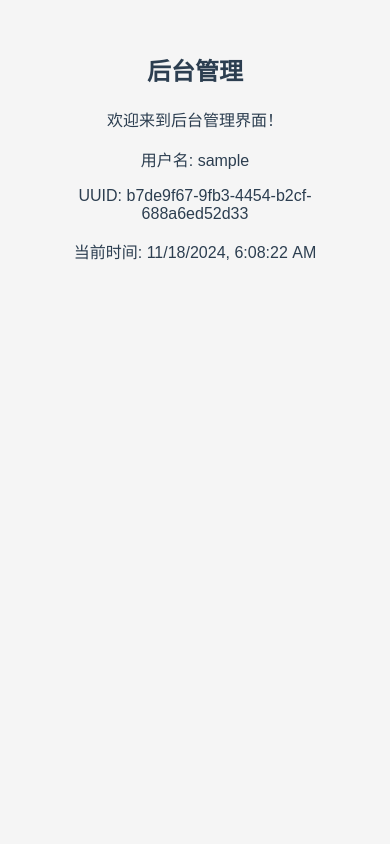
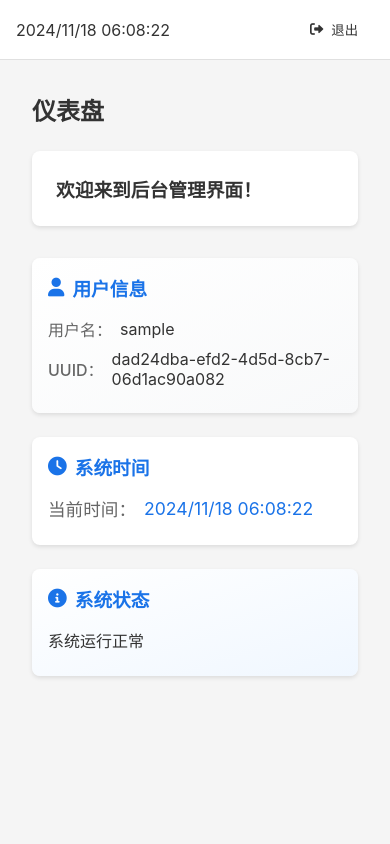
Before and after one commit to MooreFoss/SocialNetSpyder, a Node server app: page /manage in a window 390 px wide. Run offline with Node 20, Linux system fonts and the light colour scheme; the visitor is signed in with stand-in values (Sample User, id 1); style sheets or scripts are compiled from the project's sources; some libraries are stand-ins or nearby versions.

Commit message:
添加注销路由，更新管理页面样式和功能

```diff
--- a/app.js
+++ b/app.js
@@ -6,8 +6,9 @@ const logger = require('morgan');
 const connectDB = require('./config/db'); // 导入数据库连接文件
 
 const indexRouter = require('./routes/index');
-const loginRouter = require('./routes/login'); // 引用新的 login.js 路由文件
-const manageRouter = require('./routes/manage'); // 引用新的 manage.js 路由文件
+const loginRouter = require('./routes/login');
+const manageRouter = require('./routes/manage');
+const logoutRouter = require('./routes/logout');
 
 const app = express();
 
@@ -24,8 +25,9 @@ app.use(cookieParser());
 app.use(express.static(path.join(__dirname, 'public')));
 
 app.use('/', indexRouter);
-app.use('/login', loginRouter); // 使用新的 login.js 路由文件
-app.use('/manage', manageRouter); // 使用新的 manage.js 路由文件
+app.use('/login', loginRouter);
+app.use('/manage', manageRouter);
+app.use('/logout', logoutRouter);
 
 // catch 404 and forward to error handler
 app.use(function (req, res, next) {
--- a/package.json
+++ b/package.json
@@ -5,7 +5,7 @@
   "scripts": {
     "start": "node ./bin/www",
     "test": "nodemon ./bin/www",
-    "sass": "sass --watch scss/index.scss:public/stylesheets/index.css scss/login.scss:public/stylesheets/login.css"
+    "sass": "sass --watch scss/index.scss:public/stylesheets/index.css scss/login.scss:public/stylesheets/login.css scss/manage.scss:public/stylesheets/manage.css"
   },
   "dependencies": {
     "bcrypt": "^5.1.1",
--- /dev/null
+++ b/public/stylesheets/manage.css
@@ -0,0 +1,186 @@
+* {
+  margin: 0;
+  padding: 0;
+  box-sizing: border-box;
+}
+
+body {
+  font-family: -apple-system, BlinkMacSystemFont, "Segoe UI", Roboto, sans-serif;
+  color: #333;
+}
+
+.dashboard-container {
+  display: grid;
+  grid-template-columns: 250px 1fr;
+  min-height: 100vh;
+}
+
+.sidebar {
+  background: #fff;
+  border-right: 1px solid #e0e0e0;
+  padding: 1rem;
+}
+.sidebar-header {
+  padding: 1rem 0;
+  border-bottom: 1px solid #e0e0e0;
+}
+.sidebar-header h3 {
+  color: #1a73e8;
+  font-size: 1.5rem;
+}
+.sidebar-nav ul {
+  list-style: none;
+  margin-top: 1rem;
+}
+.sidebar-nav li {
+  margin: 0.5rem 0;
+}
+.sidebar-nav li.active a {
+  background-color: #1a73e8;
+  color: white;
+}
+.sidebar-nav a {
+  display: flex;
+  align-items: center;
+  padding: 0.75rem 1rem;
+  color: #333;
+  text-decoration: none;
+  border-radius: 4px;
+  transition: background-color 0.3s;
+}
+.sidebar-nav a:hover {
+  background-color: #f8f9fa;
+}
+.sidebar-nav a i {
+  margin-right: 0.5rem;
+  width: 20px;
+}
+
+.main-content {
+  background: #f5f5f5;
+}
+.main-content .top-bar {
+  height: 60px;
+  background: #fff;
+  padding: 0 2rem;
+  display: flex;
+  align-items: center;
+  justify-content: space-between;
+  border-bottom: 1px solid #e0e0e0;
+}
+.main-content .top-bar .user-info {
+  display: flex;
+  align-items: center;
+  gap: 1rem;
+}
+.main-content .top-bar .divider {
+  color: #e0e0e0;
+}
+.main-content .top-bar .btn-logout {
+  display: flex;
+  align-items: center;
+  gap: 0.5rem;
+  padding: 0.5rem 1rem;
+  border: none;
+  background: none;
+  cursor: pointer;
+  color: #333;
+  transition: color 0.3s;
+}
+.main-content .top-bar .btn-logout:hover {
+  color: #1a73e8;
+}
+.main-content .content-area {
+  padding: 2rem;
+}
+.main-content .content-area h2 {
+  margin-bottom: 1.5rem;
+  color: #333;
+}
+
+.dashboard-welcome {
+  background: #fff;
+  border-radius: 8px;
+  box-shadow: 0 2px 4px rgba(0, 0, 0, 0.1);
+  margin-bottom: 2rem;
+  padding: 1.5rem;
+}
+
+.dashboard-widgets {
+  display: grid;
+  grid-template-columns: repeat(auto-fit, minmax(300px, 1fr));
+  gap: 1.5rem;
+}
+
+.widget {
+  background: #fff;
+  border-radius: 8px;
+  box-shadow: 0 2px 4px rgba(0, 0, 0, 0.1);
+  padding: 1.5rem;
+}
+.widget h3 {
+  display: flex;
+  align-items: center;
+  gap: 0.5rem;
+  color: #1a73e8;
+  margin-bottom: 1rem;
+}
+.widget-content {
+  margin-top: 1rem;
+}
+.widget-content p {
+  margin: 0.5rem 0;
+  display: flex;
+  align-items: center;
+}
+.widget-content .label {
+  font-weight: 500;
+  margin-right: 0.5rem;
+  color: #666;
+}
+.widget-content .value {
+  color: #333;
+}
+.widget.user-widget {
+  background: linear-gradient(to bottom right, #ffffff, #f8f9fa);
+}
+.widget.time-widget .current-time {
+  font-size: 1.1rem;
+  color: #1a73e8;
+}
+.widget.status-widget {
+  background: linear-gradient(to bottom right, #ffffff, #f0f7ff);
+}
+
+@media (max-width: 768px) {
+  .dashboard-container {
+    grid-template-columns: 1fr;
+  }
+  .sidebar {
+    position: fixed;
+    left: -100%;
+    width: 250px;
+    height: 100vh;
+    z-index: 1000;
+    transition: left 0.3s ease;
+  }
+  .sidebar.active {
+    left: 0;
+  }
+  .dashboard-widgets {
+    grid-template-columns: 1fr;
+  }
+  .main-content .top-bar {
+    padding: 0 1rem;
+  }
+}
+@media (max-width: 480px) {
+  .widget {
+    padding: 1rem;
+  }
+  .top-bar .user-info span:not(:last-child) {
+    display: none;
+  }
+}
+
+/*# sourceMappingURL=manage.css.map */
--- a/views/manage.pug
+++ b/views/manage.pug
@@ -4,20 +4,93 @@ html(lang="zh")
     meta(charset="UTF-8")
     meta(name="viewport" content="width=device-width, initial-scale=1.0")
     title 后台管理
-    link(rel="stylesheet" href="/stylesheets/index.css")
+    link(rel="stylesheet" href="/stylesheets/manage.css")
+    link(rel="stylesheet" href="https://cdnjs.cloudflare.com/ajax/libs/font-awesome/6.0.0-beta3/css/all.min.css")
+  body
+    .dashboard-container
+      .sidebar
+        .sidebar-header
+          h3 SocialNetSpyder
+        nav.sidebar-nav
+          ul
+            li.active
+              a(href="#dashboard")
+                i.fas.fa-home
+                span 仪表盘
+            li
+              a(href="#tasks")
+                i.fas.fa-tasks
+                span 页面管理
+            li
+              a(href="#data")
+                i.fas.fa-database
+                span 数据分析
+            li
+              a(href="#settings")
+                i.fas.fa-cog
+                span 系统设置
+      .main-content
+        .top-bar
+          .user-info
+            span 欢迎，#{username}
+            span.divider |
+            span#current-time
+          .actions
+            button.btn-logout
+              i.fas.fa-sign-out-alt
+              span 退出
+        .content-area
+          h2 仪表盘
+          .dashboard-welcome
+            h3 欢迎来到后台管理界面！
+          .dashboard-widgets
+            .widget.user-widget
+              h3
+                i.fas.fa-user
+                span 用户信息
+              .widget-content
+                p
+                  span.label 用户名：
+                  span.value #{username}
+                p
+                  span.label UUID：
+                  span.value #{uuid}
+            .widget.time-widget
+              h3
+                i.fas.fa-clock
+                span 系统时间
+              .widget-content
+                p.current-time
+                  span.label 当前时间：
+                  span#dashboard-time
+            .widget.status-widget
+              h3
+                i.fas.fa-info-circle
+                span 系统状态
+              .widget-content
+                p 系统运行正常
+
     script.
+      // 原有的时间更新代码保持不变
       function updateTime() {
         const now = new Date();
-        const formattedTime = now.toLocaleString();
+        const formattedTime = now.toLocaleString('zh-CN');
         document.getElementById('current-time').innerText = formattedTime;
+        document.getElementById('dashboard-time').innerText = formattedTime;
       }
-      setInterval(updateTime, 1000); // 每秒更新一次时间
-      window.onload = updateTime; // 页面加载时立即显示时间
-  body
-    main
-      h2 后台管理
-      p 欢迎来到后台管理界面！
-      p 用户名: #{username}
-      p UUID: #{uuid}
-      p 当前时间:
-        span#current-time #{currentTime}
+      setInterval(updateTime, 1000);
+      window.onload = updateTime;
+
+      // 添加退出按钮点击处理
+      document.querySelector('.btn-logout').addEventListener('click', function() {
+        fetch('/logout', {
+          method: 'POST',
+          credentials: 'same-origin'
+        }).then(response => {
+          if(response.ok) {
+            window.location.href = '/login';
+          }
+        }).catch(err => {
+          console.error('退出失败:', err);
+        });
+      });
```
Also changed, not shown: routes/logout.js (added, +10 -0 lines), scss/manage.scss (added, +238 -0 lines), 1 other file.
